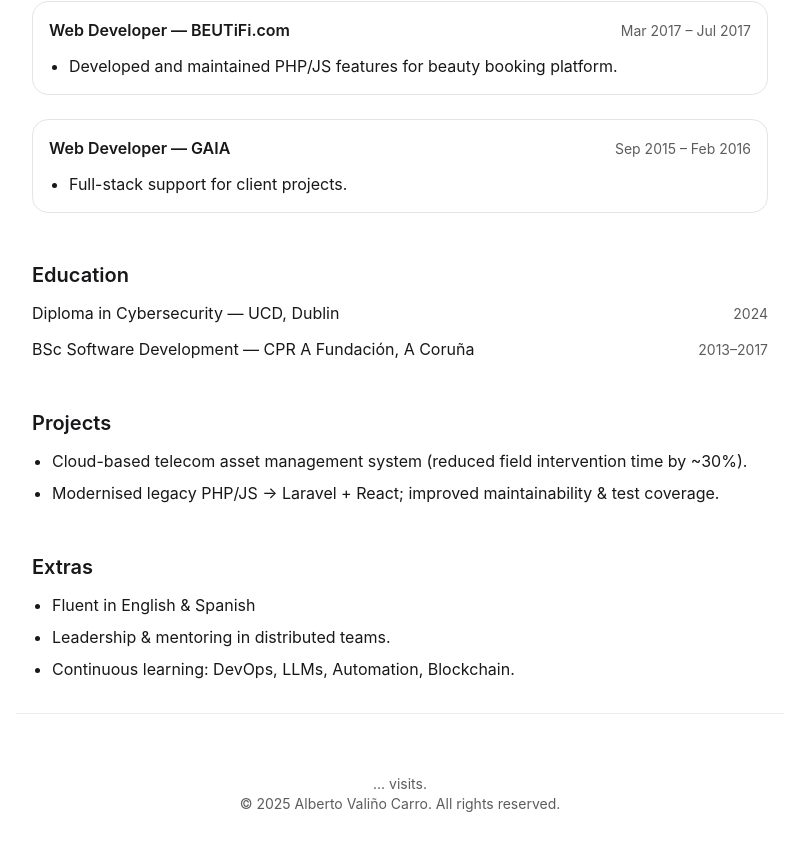
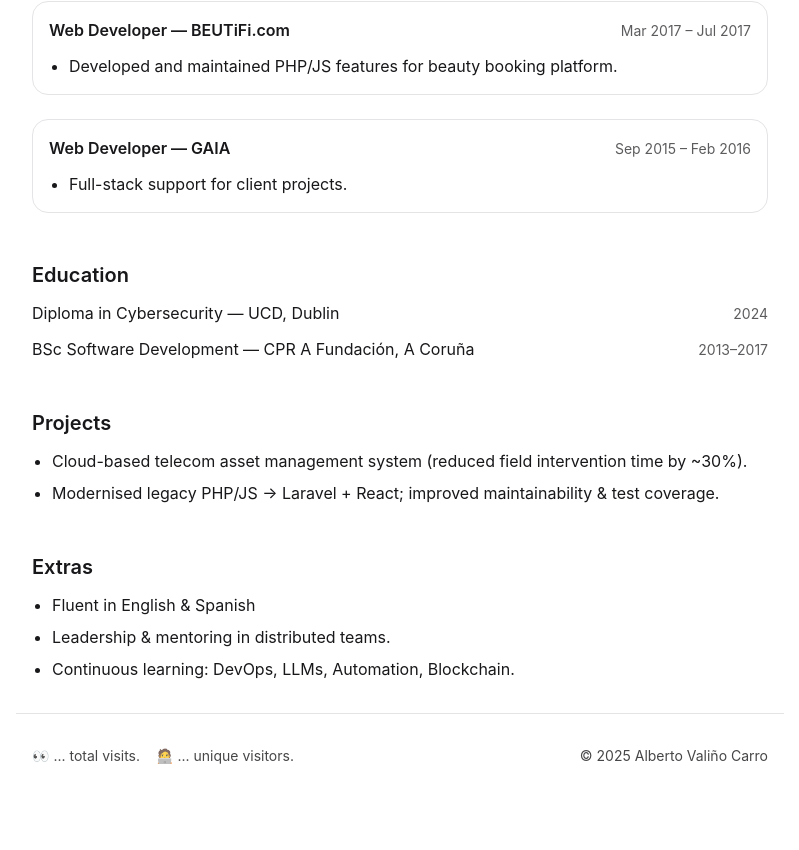
Before and after one commit to albertovalinocarro/albertovalinocarro.github.io, a React (Vite) app: page / in a window 1280 px wide. Shown: the part 752-1602 px from the top of the page, without its empty margins (240-1039 px from the left). After the commit the page ends 1550 px from the top, so only its background shows below. Built offline with nearby package versions, Linux system fonts and the light colour scheme; no server answers.

Commit message:
Integrate both counters

```diff
--- a/src/App.tsx
+++ b/src/App.tsx
@@ -9,7 +9,7 @@ import { usePageViews } from "./hooks/usePageViews";
 
 export default function App() {
     const [currentResume, setCurrentResume] = useState(resumeEn);
-    const pageViews = usePageViews();
+    const views = usePageViews();
 
     return (
         <div className="min-h-dvh bg-white text-zinc-900 dark:bg-zinc-900 dark:text-zinc-100">
@@ -102,12 +102,19 @@ export default function App() {
             </main>
 
             {/* Footer */}
-            <footer className="mx-auto max-w-3xl px-4 py-10 text-sm opacity-70 text-center border-t border-zinc-200 dark:border-zinc-800">
-                <DeployBadge />
-                <br />
-                {pageViews ?? "..."} visits.
-                <br />
-                © {new Date().getFullYear()} {currentResume.name}. All rights reserved.
+            <footer className="mx-auto max-w-3xl px-4 py-8 text-sm border-t border-zinc-200 dark:border-zinc-800">
+                <div className="flex flex-col sm:flex-row items-center justify-between gap-4 text-center sm:text-left opacity-80">
+                    <DeployBadge />
+
+                    <div className="flex gap-4">
+                    <span>👀 {views?.total ?? "..."} total visits.</span>
+                    <span>🧑‍💻 {views?.unique ?? "..."} unique visitors.</span>
+                    </div>
+
+                    <div>
+                    © {new Date().getFullYear()} {currentResume.name}
+                    </div>
+                </div>
             </footer>
         </div>
     );
--- a/src/components/DeployBadge.tsx
+++ b/src/components/DeployBadge.tsx
@@ -27,7 +27,7 @@ export function DeployBadge() {
 
   return (
     <div className="text-sm opacity-70">
-      - Last updated: {commit.date} (
+      - 🚀 Last updated: {commit.date} (
       <a href={commit.url} target="_blank" rel="noopener noreferrer" className="underline hover:opacity-100">
         {commit.sha}
       </a>
--- a/src/hooks/usePageViews.ts
+++ b/src/hooks/usePageViews.ts
@@ -1,18 +1,22 @@
 import { useEffect, useState } from "react";
 
-// Custom hook to track and update page views
+interface ViewCounts {
+  total: number;
+  unique: number;
+}
+
+// Hook to fetch and return page view counts
 export function usePageViews() {
-  const [count, setCount] = useState<number | null>(null);
+  const [views, setViews] = useState<ViewCounts | null>(null);
 
   useEffect(() => {
     async function fetchViews() {
       try {
-        // Increment on load
         const res = await fetch("https://cv-translation-api.vercel.app/api/views", {
           method: "POST",
         });
         const data = await res.json();
-        setCount(data.count);
+        setViews(data);
       } catch (err) {
         console.error("Failed to update views", err);
       }
@@ -20,5 +24,5 @@ export function usePageViews() {
     fetchViews();
   }, []);
 
-  return count;
+  return views;
 }
```
